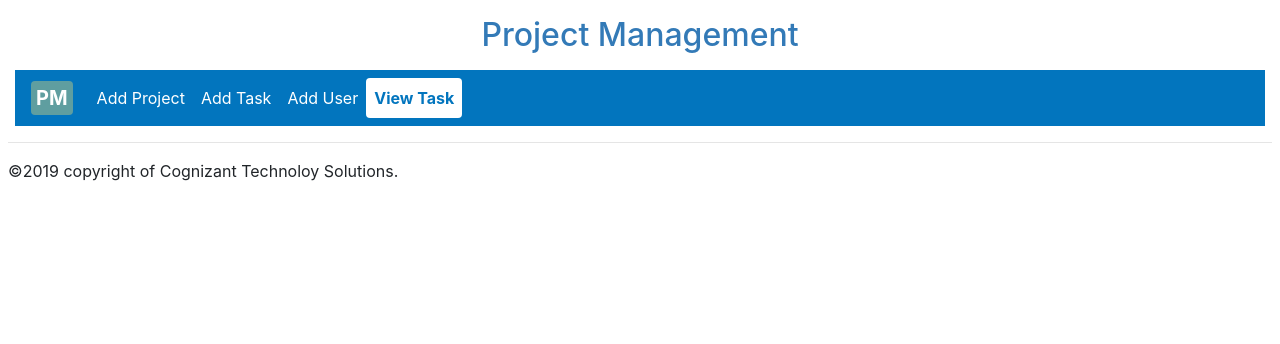
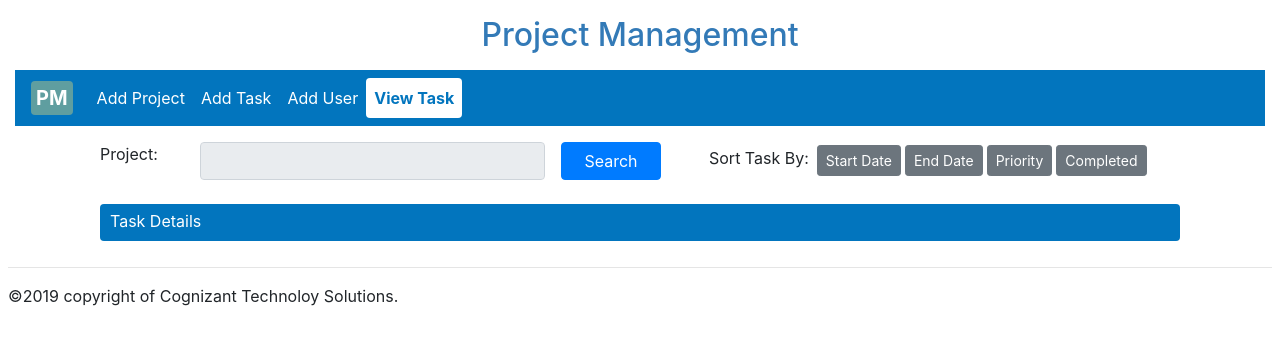
Before and after one commit to RaghuDevaraj/angularSpringAssignment, an Angular app in the folder angularDevelopment/: page /viewTask in a window 1280 px wide. Shown: the top 344 px of the page. Built offline with nearby package versions, Linux system fonts and the light colour scheme.

Commit message:
view task component added.

```diff
--- a/angularDevelopment/src/app/components/add-task/add-task.component.html
+++ b/angularDevelopment/src/app/components/add-task/add-task.component.html
@@ -5,7 +5,7 @@
                  <div class="input-group">
                     <label>Project:</label>
                     <input type="text" class="form-control medium-textbox" formControlName="projectName" readonly/>
-                    <button type="button" class="btn btn-primary ml-3" (click)="searchProject()" [disabled]="isParentTask">Search</button>
+                    <button type="button" class="btn btn-primary ml-3" (click)="searchProject()" [disabled]="isParentTask || editIndex">Search</button>
                  </div>
                  <br/>
                  <div class="input-group">
@@ -17,7 +17,7 @@
                  </div>
                  <br/>
                  <div class="input-group">
-                     <div id="parentTaskCheck">
+                     <div id="parentTaskCheck" *ngIf="!editIndex">
                         <input type="checkbox" formControlName="parentTaskCheck" class="m-2"/>
                         <label class="pr-3">Parent Task</label>
                      </div>
@@ -53,7 +53,7 @@
                  <div class="input-group">
                     <label>User:</label>
                     <input type="text" class="form-control medium-textbox" formControlName="user" readonly/>
-                    <button type="button" class="btn btn-primary ml-3" (click)="searchUser()" [disabled]="isParentTask">Search</button>
+                    <button type="button" class="btn btn-primary ml-3" (click)="searchUser()" [disabled]="isParentTask || editIndex">Search</button>
                  </div>
                 <br/>
                  <div class="col-md-5">
--- a/angularDevelopment/src/app/components/add-task/add-task.component.ts
+++ b/angularDevelopment/src/app/components/add-task/add-task.component.ts
@@ -44,7 +44,7 @@ export class AddTaskComponent {
     // dependency injection
     constructor(private fb: FormBuilder, private service: ProjectManagerService,private route: ActivatedRoute){
 
-        this.projects.push(new Project("1","Anthem","","","","",4,""));
+        this.projects.push(new Project("1","Anthem","","","","",4,"",));
         this.projects.push(new Project("2","Aetna","","","","",1,""));
         this.projects.push(new Project("3","Toyota","","","","",2,""));
         this.projects.push(new Project("4","Cigna","","","","",3,""));
@@ -63,11 +63,12 @@ export class AddTaskComponent {
                     "3",
                     "Pattern test",
                     false,
-                    "25",
+                    25,
                     "2",
                     "2019-12-19",
                     "2019-12-30",
-                    "2"
+                    "2",
+                    ""
                 );
     }
 
@@ -82,7 +83,7 @@ export class AddTaskComponent {
         this.addTaskForm = this.fb.group({
             projectName: [this.editIndex ? this.getObjectForID("project", this.editTask.projectID).projectName : '', [Validators.required]],
             taskName: [this.editIndex ? this.editTask.taskName : '',[Validators.required, Validators.minLength(5), Validators.maxLength(25),Validators.pattern('^[a-zA-Z0-9 \-]*$')]],
-            parentTaskCheck: [''],
+            parentTaskCheck: [false],
             priority:[this.editIndex ? this.editTask.priority : 0, [Validators.required] ],
             parentTask:[this.editIndex ? this.getObjectForID("parentTask", this.editTask.parentTaskID).taskName  : ''],
             startDate: [this.editIndex ? this.editTask.startDate : this.getDateInfo('today'), [Validators.required, DateValidator.date, DateValidator.minDate(new Date())]],
--- a/angularDevelopment/src/app/components/view-task/view-task.component.css
+++ b/angularDevelopment/src/app/components/view-task/view-task.component.css
@@ -0,0 +1,28 @@
+.input-group>.medium-textbox {
+    max-width: 345px;
+    border-radius: .25rem;
+}
+.sort {
+    min-width: 0px;
+}
+#task-block{
+	max-height: 600px;
+	overflow-y: auto;
+}
+#task-details {
+	padding: 10px;
+	border: 1px solid cadetblue;
+	border-radius: 0.25rem;
+}
+@media screen and (max-width: 768px) {
+    label {
+        min-width: 70px;
+    }
+    .sort {
+        padding-left: 0px!important;
+    }
+    .btn-sm {
+        padding: .1rem .1rem;
+        font-size: .65rem;
+    }
+}
--- a/angularDevelopment/src/app/components/view-task/view-task.component.html
+++ b/angularDevelopment/src/app/components/view-task/view-task.component.html
@@ -0,0 +1,59 @@
+<article>
+	<form [formGroup]="viewTaskForm">
+    	<div class="col-md-12">
+        	<div id="add-section">
+            	<div class="input-group">
+                    	<label>Project:</label>
+                    	<input type="text" class="form-control medium-textbox" formControlName="projectName" readonly/>
+                    	<button type="button" class="btn btn-primary ml-3" (click)="searchProject()" [disabled]="isParentTask">Search</button>
+                    <div>
+	                    <label class=" sort pr-2 pl-5 mt-1">Sort Task By:</label>
+	                    <button type="button" class="btn btn-secondary btn-sm mr-1" (click)="sortProject('sd')">Start Date</button>
+	                    <button type="button" class="btn btn-secondary btn-sm mr-1" (click)="sortProject('ed')">End Date</button>
+	                    <button type="button" class="btn btn-secondary btn-sm mr-1" (click)="sortProject('p')">Priority</button>
+	                    <button type="button" class="btn btn-secondary btn-sm mr-1" (click)="sortProject('c')">Completed</button>
+                	</div>
+                 </div>
+                 <br/>
+        	</div>
+        	<div id="view-section">
+        		<div>
+        			<label>Task Details</label>
+        		</div>
+        		<div id="task-block">
+	        		<div class="input-group" id="task-details" *ngFor="let task of taskArray; index as i;">
+	        			<div class="col-sm-12 col-md-5 input-group">
+		        			<div class="col-sm-6">
+		        				<label><b>Task</b></label><br/>
+		        				<label>{{task.taskName}}</label>
+		        			</div>
+		        			<div class="col-sm-6">
+		        				<label><b>Parent</b></label><br/>
+		        				<label>{{task.parentTaskID}}</label>
+		        			</div>
+	        			</div>
+	        			<div class="col-sm-12 col-md-7 input-group">
+	        				<div class="col-sm-4 col-md-2">
+	        					<label><b>Priority</b></label><br/>
+	        					<label>{{task.priority}}</label>
+	        				</div>
+	        				<div class="col-sm-4 col-md-2">
+	        					<label><b>Start Date</b></label><br/>
+	        					<label>{{task.startDate | date:'MM/dd/yyyy'}}</label>
+	        				</div>
+	        				<div class="col-sm-4 col-md-2">
+	        					<label><b>End Date</b></label><br/>
+	        					<label>{{task.endDate | date:'MM/dd/yyyy'}}</label>
+	        				</div>
+	        				<div class="col-sm-12 col-md-6">
+	       						<button type="button" class="btn btn-primary float-right" (click)="endTask()">End Task</button>
+	       						<button type="button" class="btn btn-primary float-right mr-3" (click)="editTask()">Edit</button>
+	       					</div>
+	        			</div>
+	        		</div>
+        		</div>
+        	</div>
+    	</div>
+	</form>
+</article>
+<app-modal-popup [key]="popuptitle" [arrayInfo]="projects"></app-modal-popup>
--- a/angularDevelopment/src/app/components/view-task/view-task.component.ts
+++ b/angularDevelopment/src/app/components/view-task/view-task.component.ts
@@ -1,4 +1,10 @@
-import { Component } from '@angular/core';
+import { Component, ViewChild } from '@angular/core';
+
+import { Task } from "src/app/models/task.model";
+import { ProjectManagerService } from "src/app/services/project-manager.service";
+import { ModalPopupComponent } from "src/app/shared/components/modal-popup/modal-popup.component";
+import { Project } from "src/app/models/project.model";
+import { FormGroup, FormControl } from "@angular/forms";
 
 @Component({
   selector: 'app-view-task',
@@ -7,4 +13,51 @@ import { Component } from '@angular/core';
 })
 export class ViewTaskComponent {
 
+    //instance variables
+    viewTaskForm: FormGroup;
+    taskArray: Task[] = [];
+    projects: Project[] = [];
+    //popup variables
+    popuptitle: string = 'project';
+    //popup component
+    @ViewChild(ModalPopupComponent)
+    private popup: ModalPopupComponent;
+
+    // dependecy injection
+    constructor(private service: ProjectManagerService){
+        this.projects.push(new Project("1","Anthem","","","","",4,"",));
+        this.projects.push(new Project("2","Aetna","","","","",1,""));
+        this.projects.push(new Project("3","Toyota","","","","",2,""));
+        this.projects.push(new Project("4","Cigna","","","","",3,""));
+
+        this.viewTaskForm = new FormGroup({
+            projectName: new FormControl()
+        });
+    }
+
+ // search project
+    searchProject(): void {
+        // display the project details in modal poup
+        this.popup.showConfirmationPopup().then( (result) => {
+            const projectInfo = this.projects.find( (project) => project.id == result);
+            this.viewTaskForm.get("projectName").reset(projectInfo.projectName);
+            this.taskArray.push(new Task("1","2","Component task",false,10,"1","10/03/2018","10/05/2018","1","In Progress"));
+        }, (reason) =>{
+
+        });
+    }
+
+
+    // method to sort th project by first name, last name or employee id
+    sortProject(by: string): void {
+        if(by == "sd") {
+            this.taskArray.sort((a,b) => a.startDate.localeCompare(b.startDate));
+        } else if(by == "ed") {
+            this.taskArray.sort((a,b) => a.endDate.localeCompare(b.endDate));
+        } else if(by == "p") {
+            this.taskArray.sort((a,b) => a.priority - b.priority);
+        }  else if(by == "c") {
+          this.taskArray.sort((a,b) => a.status.localeCompare(b.status));
+      }
+    }
 }
--- a/angularDevelopment/src/app/models/task.model.ts
+++ b/angularDevelopment/src/app/models/task.model.ts
@@ -4,10 +4,11 @@ export class Task {
             public projectID: string,
             public taskName: string,
             public isParentTask: boolean,
-            public priority: string,
+            public priority: number,
             public parentTaskID: string,
             public startDate: string,
             public endDate: string,
-            public userID: string
+            public userID: string,
+            public status: string
         ){}
 }
```
